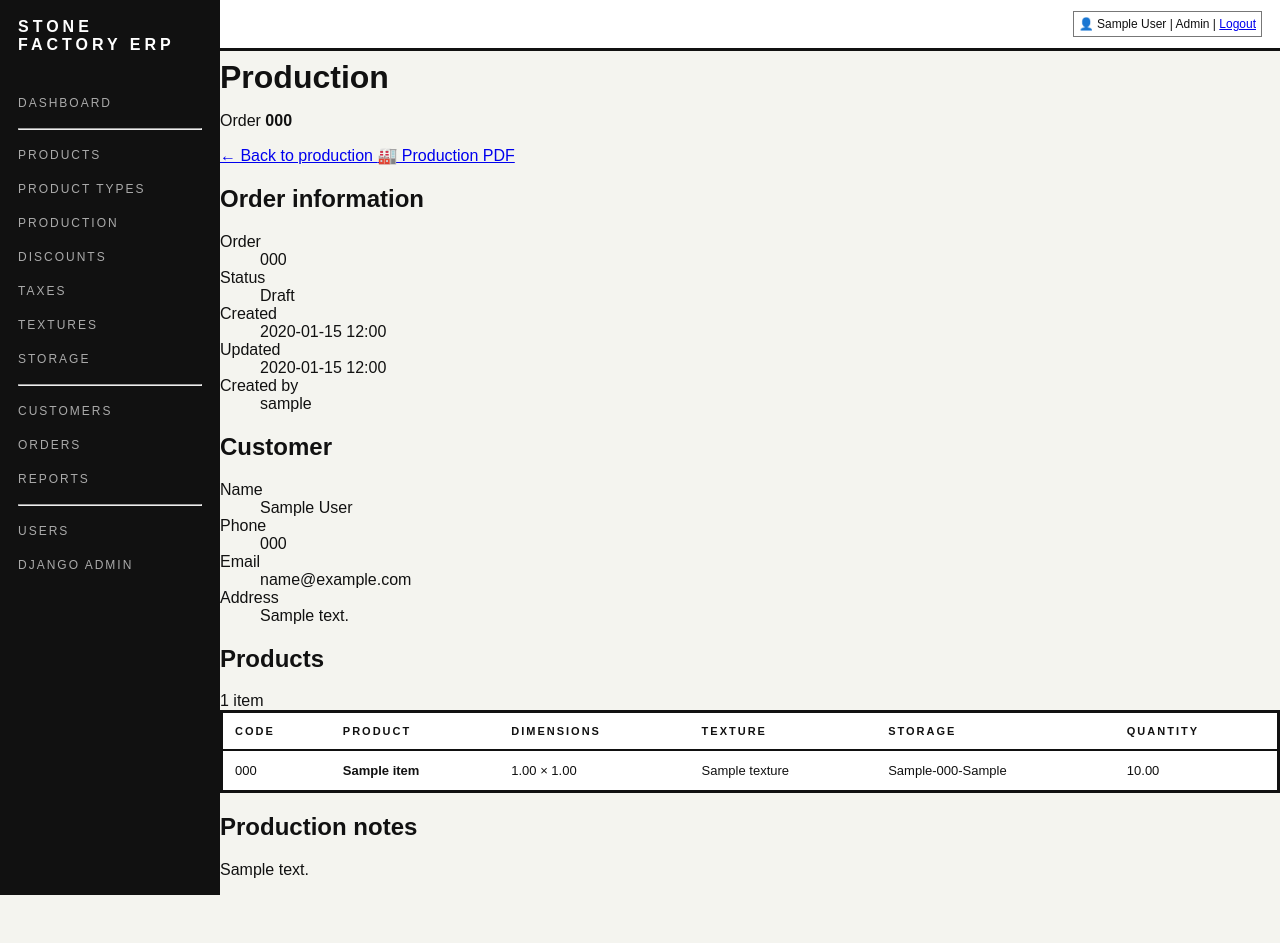
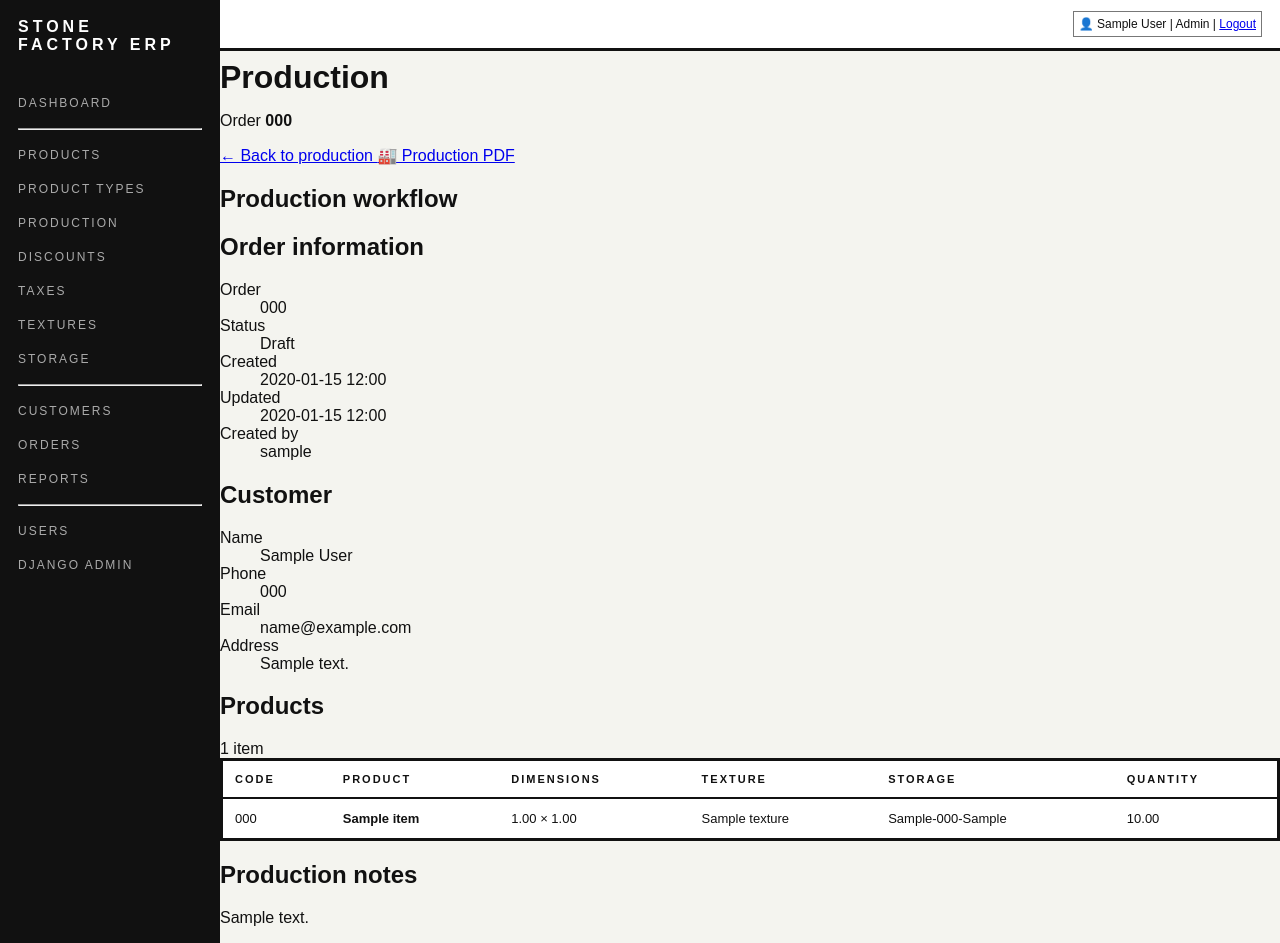
Before and after one commit to Kliurka/product_db_web, a Django app: page /production/000/ in a window 1280 px wide. Before the commit the page ends 895 px from the top, so only its background shows below. Run offline with Django 5.2, Linux system fonts and the light colour scheme; a user stored in the database is signed in; data comes from the database, SQL or seed files in the repository; tables that the repository leaves empty hold one stand-in row (values such as "Sample post").

Commit message:
Add production workflow actions

```diff
--- a/inventory/templates/inventory/production_detail.html
+++ b/inventory/templates/inventory/production_detail.html
@@ -33,6 +33,47 @@
         </a>
     </div>
 </div>
+
+{% if request.user.profile.role.name == "admin" or request.user.profile.role.name == "manager" %}
+    <div class="card">
+        <h2>Production workflow</h2>
+
+        <div class="form-actions">
+            {% if order.status == "confirmed" %}
+                <form method="post" action="{% url 'order_status_change' order.order_code 'in_production' %}">
+                    {% csrf_token %}
+                    <input type="hidden" name="redirect_to" value="production_detail">
+
+                    <button class="btn-dark" type="submit">
+                        Start Production
+                    </button>
+                </form>
+            {% endif %}
+
+            {% if order.status == "in_production" %}
+                <form method="post" action="{% url 'order_status_change' order.order_code 'ready' %}">
+                    {% csrf_token %}
+                    <input type="hidden" name="redirect_to" value="production_detail">
+
+                    <button class="btn-dark" type="submit">
+                        Mark Ready
+                    </button>
+                </form>
+            {% endif %}
+
+            {% if order.status == "ready" %}
+                <form method="post" action="{% url 'order_status_change' order.order_code 'delivered' %}">
+                    {% csrf_token %}
+                    <input type="hidden" name="redirect_to" value="production_detail">
+
+                    <button class="btn-dark" type="submit">
+                        Deliver
+                    </button>
+                </form>
+            {% endif %}
+        </div>
+    </div>
+{% endif %}
 
 
 <div class="detail-grid">
```
